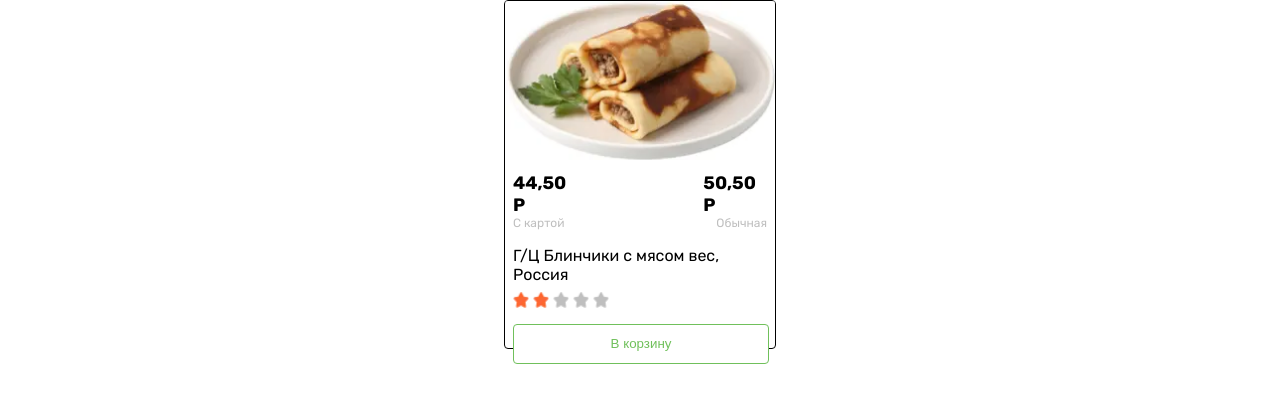
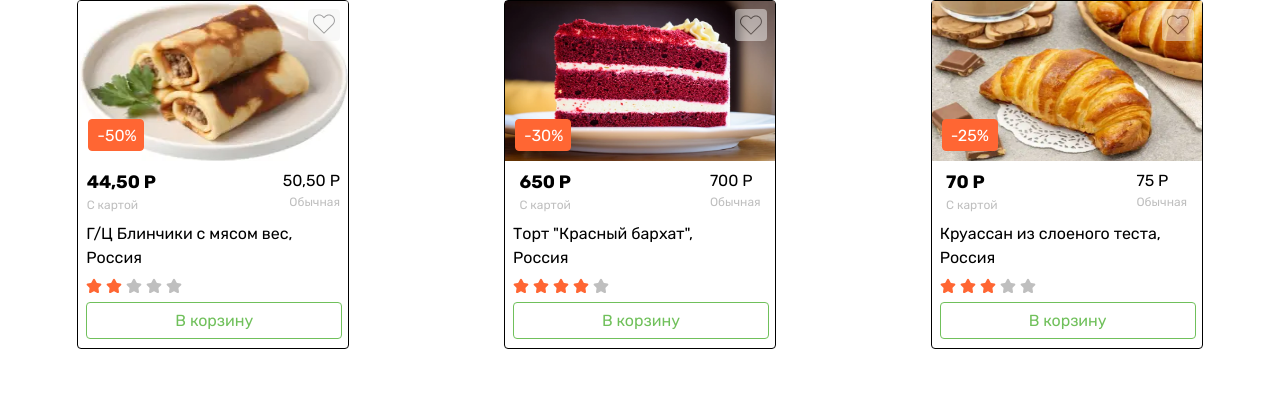
Before and after one commit to Timur1607/article, a plain HTML site: page index.html in a window 1280 px wide. Drawn offline with Linux system fonts and the light colour scheme; files whose address does not match are found by name.

Commit message:
add articles

```diff
--- a/index.html
+++ b/index.html
@@ -7,8 +7,19 @@
     <link rel="stylesheet" href="./style.css">
 </head>
 <body>
+    <section class="articles">
         <article class="article">
-        <img class="aricle__img" src="./img/picture.webp" alt="pancakes">
+            <div class="article__top">
+                <img class="aricle__img" src="./img/picture.webp" alt="блины">
+                <div class="article__discount">
+                    <p>-50%</p>
+                </div>
+                <button class="article__favorite favorite">
+                    <a class="favorite__heart" href="#articles">
+                        <img class="favorite__heart_img" src="./img/heart.svg" alt="heart">
+                    </a>
+                </button>
+            </div>
             <div class="info">
                 <div class="article__price price">
                     <div class="price__card card">
@@ -23,14 +34,81 @@
                 </div>
                 <p class="article__info">Г/Ц Блинчики с мясом вес, Россия</p>
                 <div class="article__stars">
-                <img class="star__orange" src="./img/orange_star.webp" alt="orange_star">
-                <img class="star__orange" src="./img/orange_star.webp" alt="orange_star">
-                <img class="star__gray" src="./img/gray_star.webp" alt="gray_star">
-                <img class="star__gray" src="./img/gray_star.webp" alt="gray_star">
-                <img class="star__gray" src="./img/gray_star.webp" alt="gray_star">
+                    <img class="star__orange" src="./img/star_orange.svg" alt="orange_star">
+                    <img class="star__orange" src="./img/star_orange.svg" alt="orange_star">
+                    <img class="star__gray" src="./img/star_gray.svg" alt="gray_star">
+                    <img class="star__gray" src="./img/star_gray.svg" alt="gray_star">
+                    <img class="star__gray" src="./img/star_gray.svg" alt="gray_star">
                 </div>
                 <button class="article__button">В корзину</button>
             </div>
         </article>
+        <article class="article">
+            <div class="article__top">
+                <img class="aricle__img" src="./img/cake.webp" alt="торт">
+                <div class="article__discount">
+                    <p>-30%</p>
+                </div>
+                <button class="article__favorite">
+                    <img src="./img/heart.svg" alt="heart">
+                </button>
+            </div>
+            <div class="info">
+                <div class="article__price price">
+                    <div class="price__card card">
+                        <p class="card__price">650 Р</p>
+                        <p class="card__info">С картой</p>
+
+                    </div>
+                    <div class="price__nocard">
+                        <p class="nocard__price">700 Р</p>
+                        <p class="nocard__info">Обычная</p>
+                    </div>
+                </div>
+                <p class="article__info">Торт "Красный бархат",<br> Россия</p>
+                <div class="article__stars">
+                    <img class="star__orange" src="./img/star_orange.svg" alt="orange_star">
+                    <img class="star__orange" src="./img/star_orange.svg" alt="orange_star">
+                    <img class="star__orange" src="./img/star_orange.svg" alt="orange_star">
+                    <img class="star__orange" src="./img/star_orange.svg" alt="orange_star">
+                    <img class="star__gray" src="./img/star_gray.svg" alt="gray_star">
+                </div>
+                <button class="article__button">В корзину</button>
+            </div>
+        </article>
+        <article class="article">
+            <div class="article__top">
+                <img class="aricle__img" src="./img/croissant.webp" alt="круассан">
+                <div class="article__discount">
+                    <p>-25%</p>
+                </div>
+                <button class="article__favorite">
+                    <img src="./img/heart.svg" alt="heart">
+                </button>
+            </div>
+            <div class="info">
+                <div class="article__price price">
+                    <div class="price__card card">
+                        <p class="card__price">70 Р</p>
+                        <p class="card__info">С картой</p>
+
+                    </div>
+                    <div class="price__nocard">
+                        <p class="nocard__price">75 Р</p>
+                        <p class="nocard__info">Обычная</p>
+                    </div>
+                </div>
+                <p class="article__info">Круассан из слоеного теста, Россия</p>
+                <div class="article__stars">
+                    <img class="star__orange" src="./img/star_orange.svg" alt="orange_star">
+                    <img class="star__orange" src="./img/star_orange.svg" alt="orange_star">
+                    <img class="star__orange" src="./img/star_orange.svg" alt="orange_star">
+                    <img class="star__gray" src="./img/star_gray.svg" alt="gray_star">
+                    <img class="star__gray" src="./img/star_gray.svg" alt="gray_star">
+                </div>
+                <button class="article__button">В корзину</button>
+            </div>
+        </article>
+    </section>
 </body>
 </html>
--- a/style.css
+++ b/style.css
@@ -20,8 +20,10 @@
     border-radius: 4px;
 }
 .aricle__img{
-    max-width: 100%;
-    /* height: 160px; */
+    max-width: 272px;
+    width: 100%;
+    height: 160px;
+    overflow: hidden;
 }
 .price__card{
     display: block;
@@ -33,12 +35,13 @@
     display: flex;
     justify-content: space-between;
     gap: 126px;
-    padding-bottom: 8px;
+    height: 45px;
+    /* padding-bottom: 8px; */
 }
 
 .info{
     padding: 8px;
-
+    height: 189px;
 }
 
 .article__info{
@@ -46,19 +49,24 @@
     font-family: "Rubik", sans-serif;
     font-size: 16px;
     font-weight: 400;
+    line-height: 150%;
 }
 
 .article__button{
     width: 256px;
-    height: 40px;
+    /* height: 40px; */
     color: #70C05B;
-    border: 1px solid #70C05B;
+    border: 1.35px solid #70C05B;
+    font-family: "Rubik", sans-serif;
+    font-size: 16px;
+    font-weight: 400;
     /* display: flex;
     align-items: flex-end; */
-    margin-top: 16px;
+    margin-top: 8px;
     border-radius: 4px;
     background-color: white;
-
+    cursor: pointer;
+    padding: 8px;
 }
 
 .article__stars{
@@ -92,6 +100,7 @@
     color: #BFBFBF;
     display: flex;
     justify-content: flex-start;
+    line-height: 150%;
     }
 .nocard__info{
     font-family: "Rubik", sans-serif;
@@ -101,14 +110,66 @@
     color: #BFBFBF;
     display: flex;
     justify-content: flex-end;
+    line-height: 150%;
 }
 .card__price{
     font-family: "Rubik", sans-serif;
     font-weight: 700;
     font-size: 18px;
+    line-height: 150%;
 }
 .nocard__price{
     font-family: "Rubik", sans-serif;
-    font-weight: 700;
-    font-size: 18px;
+    font-weight: 400;
+    font-size: 16px;
+    line-height: 150%;
 }
+
+.article__top{
+    position: relative;
+    height: 160px;
+}
+
+.article__discount{
+    position: absolute;
+    border: 1px solid #FF6633;
+    width: 56px;
+    height: 32px;
+    background-color: #FF6633;
+    color: white;
+    border-radius: 4px;
+    bottom: 10px;
+    left: 10px;
+    padding: 4px 8px 4px 8px;
+    font-family: "Rubik", sans-serif;
+    font-size: 16px;
+    font-style: normal;
+    font-weight: 400;
+    line-height: 150%;
+
+}
+.article__favorite{
+    position: absolute;
+    border: none;
+    top: 8px;
+    right: 8px;
+    width: 32px;
+    height: 32px;
+    padding: 8px;
+    display: flex;
+    justify-content: center;
+    align-items: center;
+    border-radius: 4px;
+    opacity: 0.5;
+    background: #F3F2F1;
+    cursor: pointer;
+}
+
+.articles{
+    display: flex;
+}
+
+/* .favorite__heart_img:hover{
+    src: url(./img/heart_red.png);
+    transition: 0.5s;
+} */
```
Also changed, not shown: img/cake.webp (added), img/croissant.webp (added), img/gray_star.webp (deleted), img/heart.svg (added), img/heart_red.png (added), img/orange_star.webp (deleted), img/star_gray.svg (added), img/star_orange.svg (added). Lines whose indentation alone changed are shown as unchanged.
